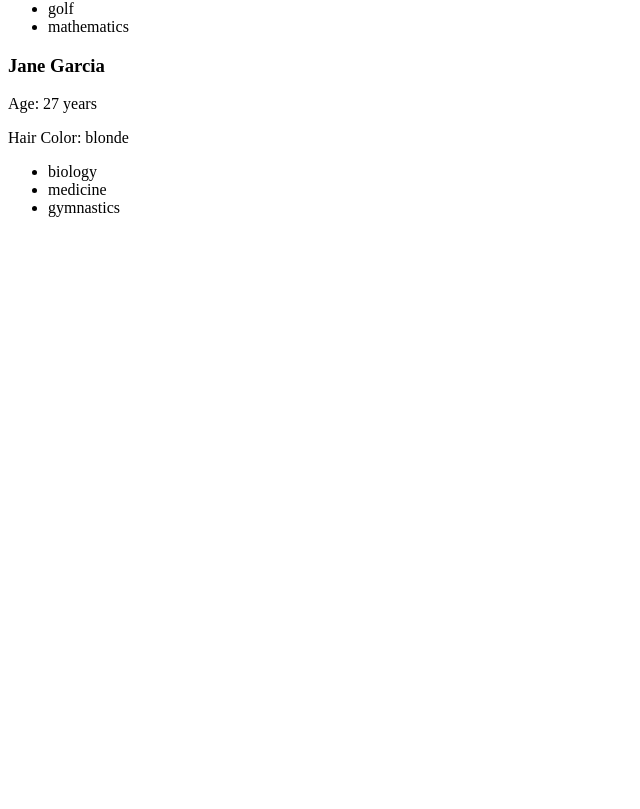
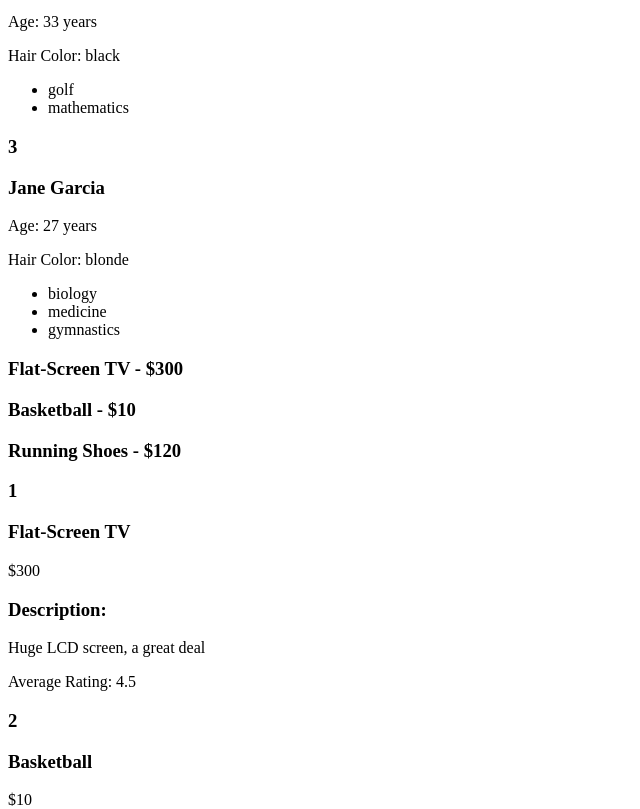
Before and after one commit to rg98098/react-design-pattern, a React (Create React App) app: page / in a window 1280 px wide. Shown: the part 411-1220 px from the top of the page, without its empty margins (0-640 px from the left). Before the commit the page ends 800 px from the top, so only its background shows below. Built offline with nearby package versions, Linux system fonts and the light colour scheme.

Commit message:
enhanced version of list item layout code

```diff
--- a/src/App.js
+++ b/src/App.js
@@ -1,6 +1,9 @@
 import './App.css';
+import NumberedList from './NumberedList';
 import LargePersonListItem from './people/LargePersonListItem';
 import SmallPersonListItem from './people/SmallPersonListItem';
+import { LargeProductListItem } from './products/LargeProductListItem';
+import { SmallProductListItem } from './products/SmallProductListItem';
 import RegularList from './RegularList';
 
 const people = [{
@@ -39,10 +42,24 @@ const products = [{
 
 function App() {
   return (
-    <>
-      <RegularList resourceName="person" itemComponent={SmallPersonListItem} items={people}/>
-      <RegularList resourceName="person" itemComponent={LargePersonListItem} items={people}/>
-    </>
+		<>
+		<RegularList
+			items={people}
+			resourceName="person"
+			itemComponent={SmallPersonListItem} />
+		<NumberedList
+			items={people}
+			resourceName="person"
+			itemComponent={LargePersonListItem} />
+		<RegularList
+			items={products}
+			resourceName="product"
+			itemComponent={SmallProductListItem} />
+		<NumberedList
+			items={products}
+			resourceName="product"
+			itemComponent={LargeProductListItem} />
+		</>
   );
 }
 
--- /dev/null
+++ b/src/NumberedList.js
@@ -0,0 +1,19 @@
+import React from 'react'
+
+function NumberedList({items, resourceName, itemComponent: ItemComponent}) {
+  return (
+    <>
+    {items.map((item,i)=>{
+
+        return (
+            <>
+         <h3>{i + 1}</h3>
+        <ItemComponent key={i} {...{[resourceName]: item}} />
+        </>
+        )
+    })}
+    </>
+  )
+}
+
+export default NumberedList
--- /dev/null
+++ b/src/products/LargeProductListItem.js
@@ -0,0 +1,13 @@
+export const LargeProductListItem = ({ product }) => {
+	const { name, price, description, rating } = product;
+
+	return (
+		<>
+		<h3>{name}</h3>
+		<p>{price}</p>
+		<h3>Description:</h3>
+		<p>{description}</p>
+		<p>Average Rating: {rating}</p>
+		</>
+	);
+}
--- /dev/null
+++ b/src/products/SmallProductListItem.js
@@ -0,0 +1,7 @@
+export const SmallProductListItem = ({ product }) => {
+	const { name, price } = product;
+
+	return (
+		<h3>{name} - {price}</h3>
+	);
+}
```
